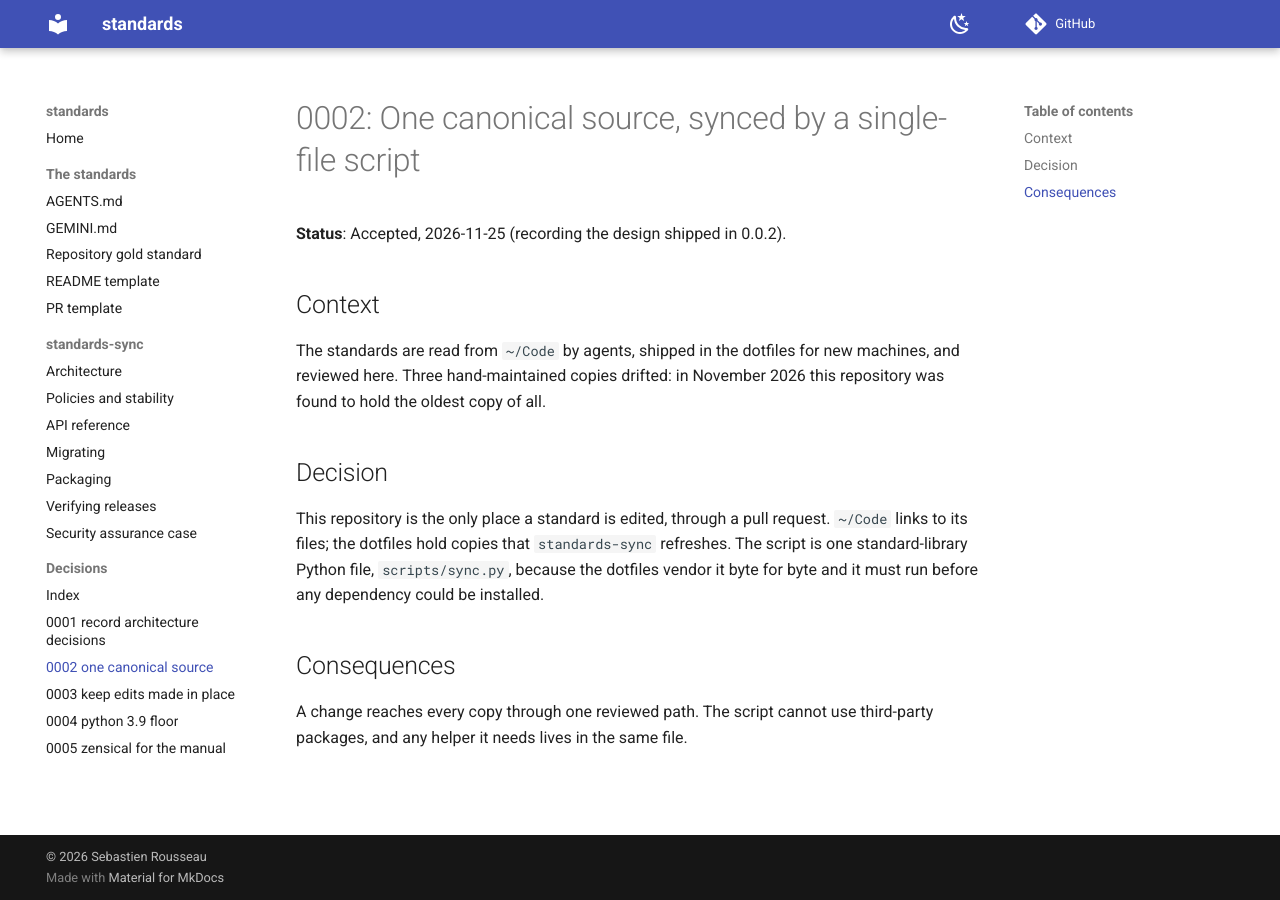
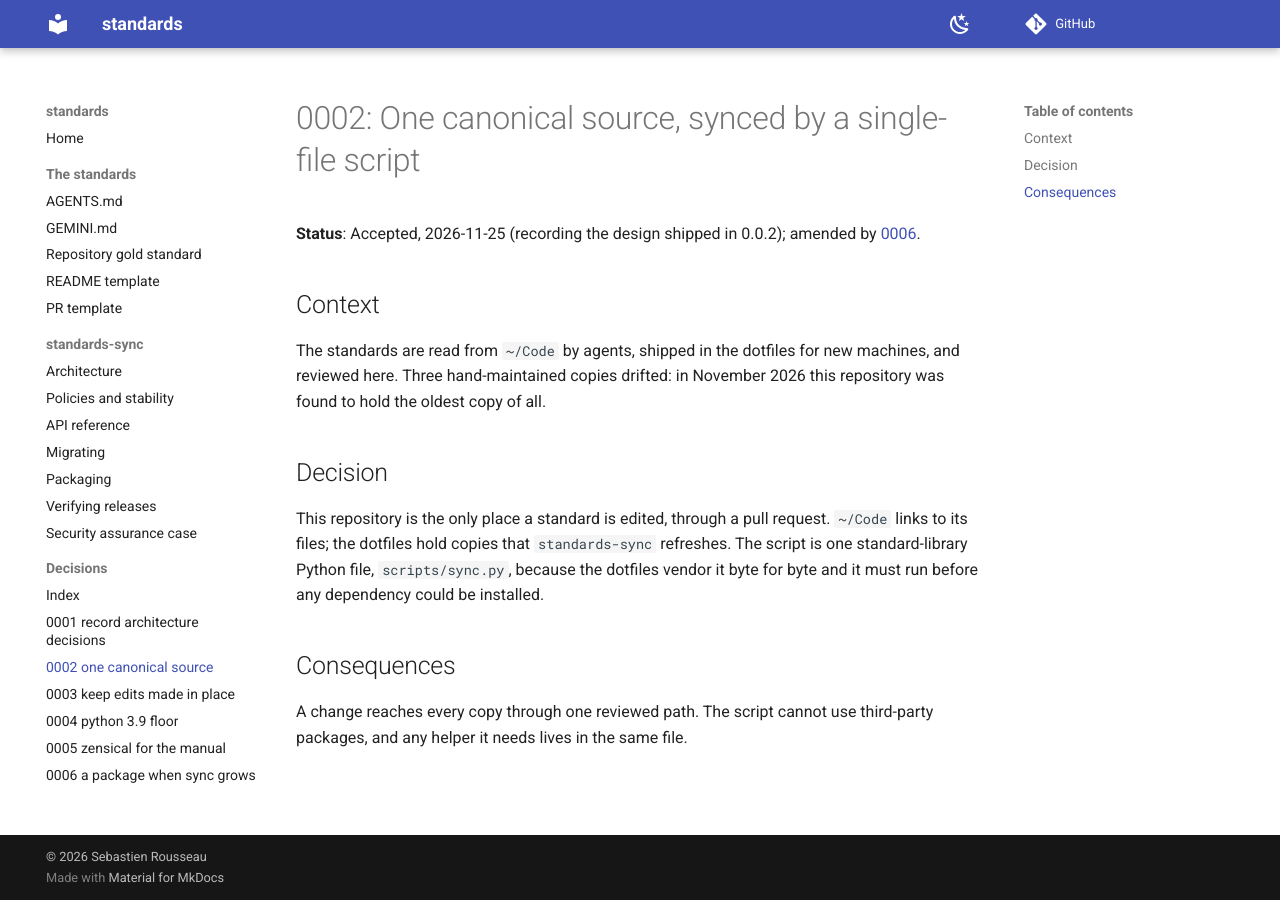
Before and after one commit to sebastienrousseau/standards, an MkDocs documentation site: the page built from docs/adr/0002-one-canonical-source.md, in a window 1280 px wide. Built offline with MkDocs 1.6.1 and Material for MkDocs 9.7.7, drawn with Linux system fonts in a browser that asks for light colours; comment, search, counter and statistics services are not loaded.

Commit message:
docs: decide when standards-sync becomes a package
scripts/sync.py reached the 500-line file ceiling in 0.0.14. ADR 0006
records the decision: the first change that adds to it first splits it,
in its own behaviour-neutral commit, into the package standards_sync,
keeping its public names and a single-file zipapp for make install, the
release asset and the distribution packages. The reason it was one file
(the dotfiles copied it byte for byte) goes with the dotfiles' move to
installing it from PyPI. ADR 0002 notes the amendment.

Assisted-by: Claude Code:claude-opus-5-5
Signed-off-by: Sebastien Rousseau <sebastienrousseau@users.noreply.github.com>

```diff
--- a/docs/adr/0002-one-canonical-source.md
+++ b/docs/adr/0002-one-canonical-source.md
@@ -3,7 +3,8 @@
 
 # 0002: One canonical source, synced by a single-file script
 
-**Status**: Accepted, 2026-11-25 (recording the design shipped in 0.0.2).
+**Status**: Accepted, 2026-11-25 (recording the design shipped in 0.0.2);
+amended by [0006](0006-a-package-when-sync-grows.md).
 
 ## Context
 
--- a/mkdocs.yml
+++ b/mkdocs.yml
@@ -59,6 +59,7 @@ nav:
       - adr/0003-keep-edits-made-in-place.md
       - adr/0004-python-3.9-floor.md
       - adr/0005-zensical-for-the-manual.md
+      - adr/0006-a-package-when-sync-grows.md
 
 plugins:
   - mkdocstrings:
--- a/pyproject.toml
+++ b/pyproject.toml
@@ -3,7 +3,7 @@
 
 [project]
 name = "standards-sync"
-version = "0.0.14"
+version = "0.0.15"
 description = "Keep the canonical code standards in sync with the workspace root and dotfiles copies."
 readme = "README.md"
 license = "Apache-2.0 OR MIT"
@@ -59,8 +59,8 @@ dev = [
 requires = ["hatchling>=1.27"]
 build-backend = "hatchling.build"
 
-# scripts/sync.py stays the one source file: the dotfiles vendor it byte for
-# byte as ~/.local/bin/standards-sync. The wheel installs it as a module.
+# scripts/sync.py is the one source file until it next grows (docs/adr/0006).
+# The wheel installs it as a module.
 [tool.hatch.build.targets.wheel]
 bypass-selection = true
 
```
Also changed, not shown: docs/adr/0006-a-package-when-sync-grows.md (added, +33 -0 lines), docs/adr/index.md (+1 -0 lines).
